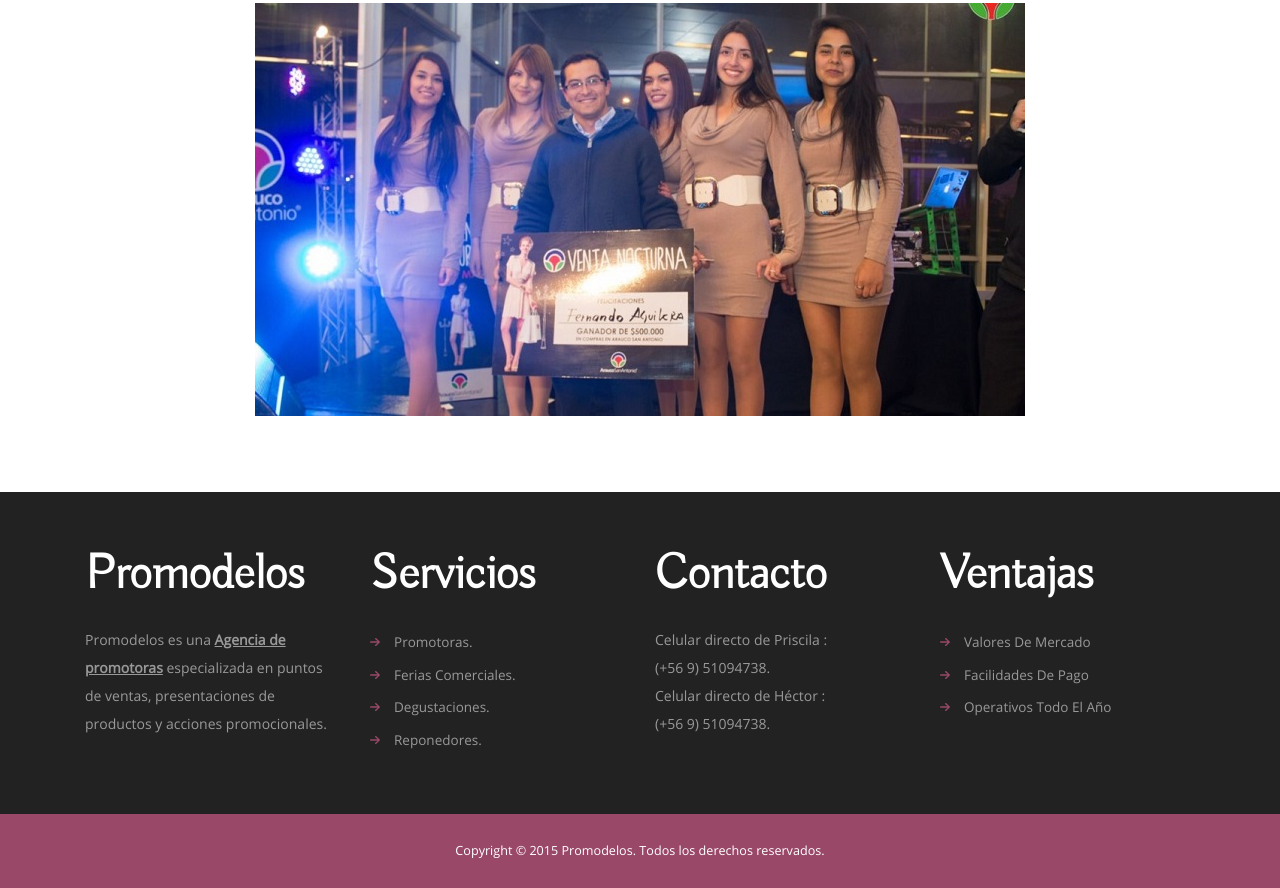
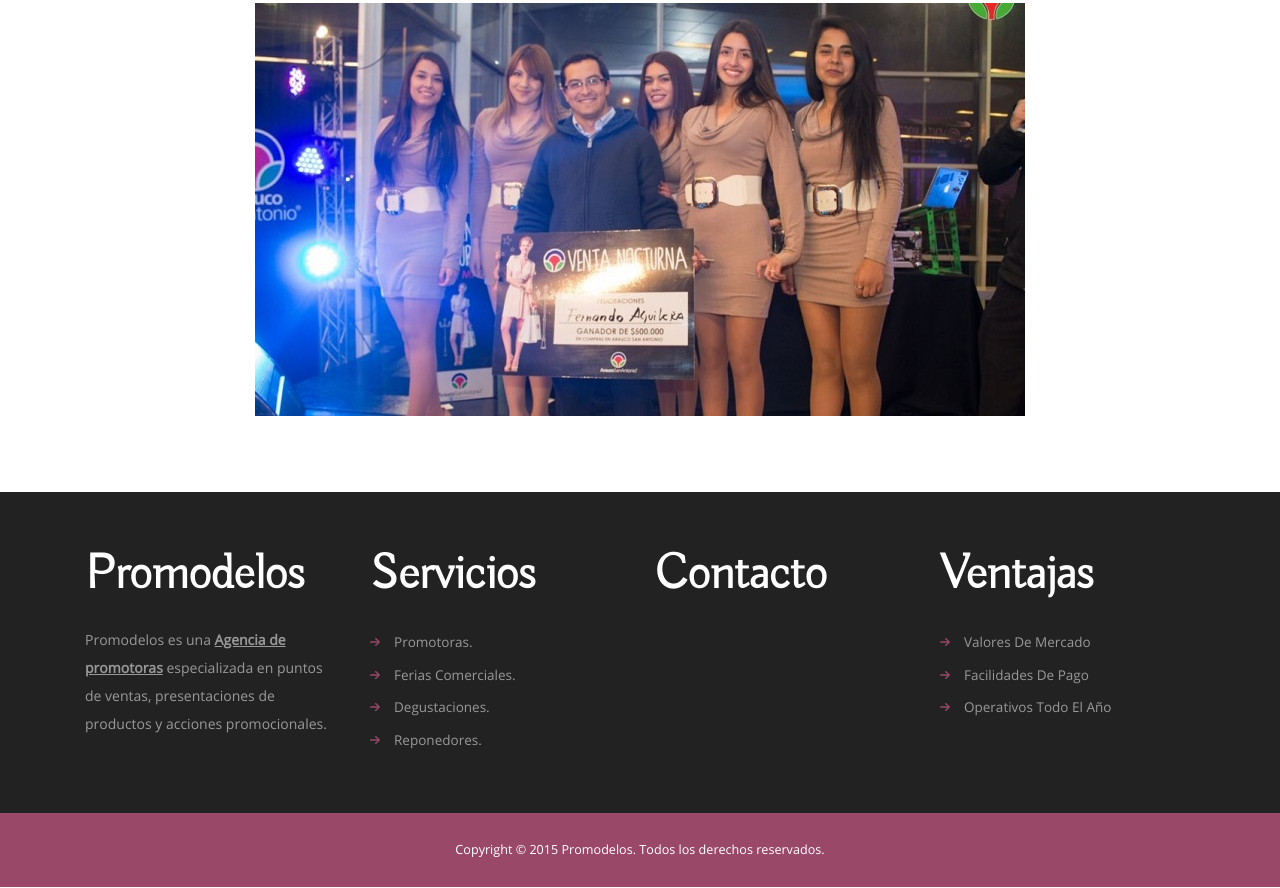
Before and after one commit to hceballos/Contador-Auditor, a plain HTML site: page about.html in a window 1280 px wide. Shown: the part 865-1753 px from the top of the page. Drawn offline with Linux system fonts and the light colour scheme.

Commit message:
Update about.html

```diff
--- a/about.html
+++ b/about.html
@@ -199,8 +199,8 @@ License URL: http://creativecommons.org/licenses/by/3.0/
 			<address>
 			<!--<p>Promodelos.</p>-->
 				<!--<p>ictinos 1500, peñalolen, Chile.</p>-->
-				<p>Celular directo de Priscila : <br>(+56 9) 51094738.</p>
-				<p>Celular directo de Héctor   : <br>(+56 9) 51094738.</p>
+				<!--<p>Celular directo de Priscila : <br>(+56 9) 51094738.</p>-->
+				<!--<p>Celular directo de Héctor   : <br>(+56 9) 51094738.</p>-->
 			</address>
 			</div>
 			<div class="col-md-3 specials1">
```
